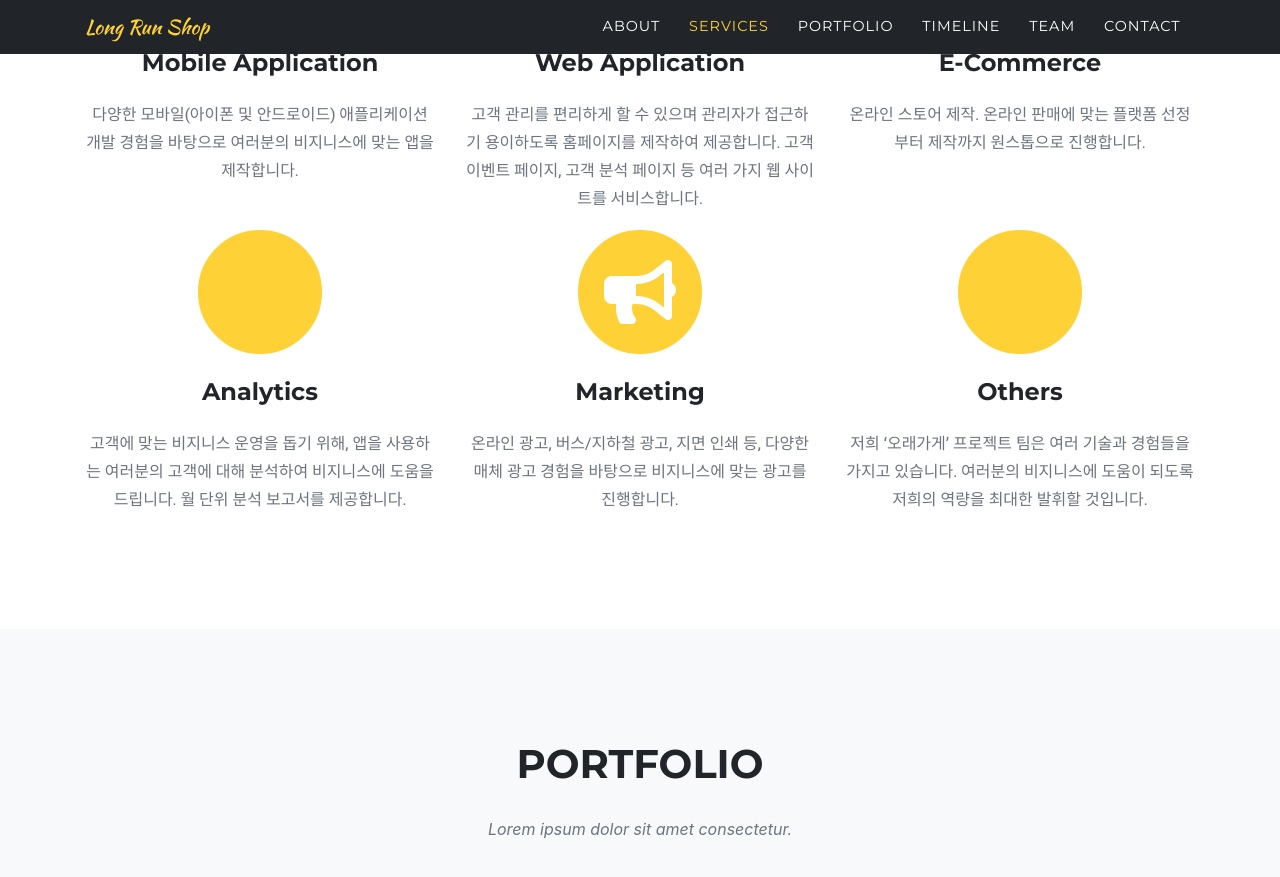
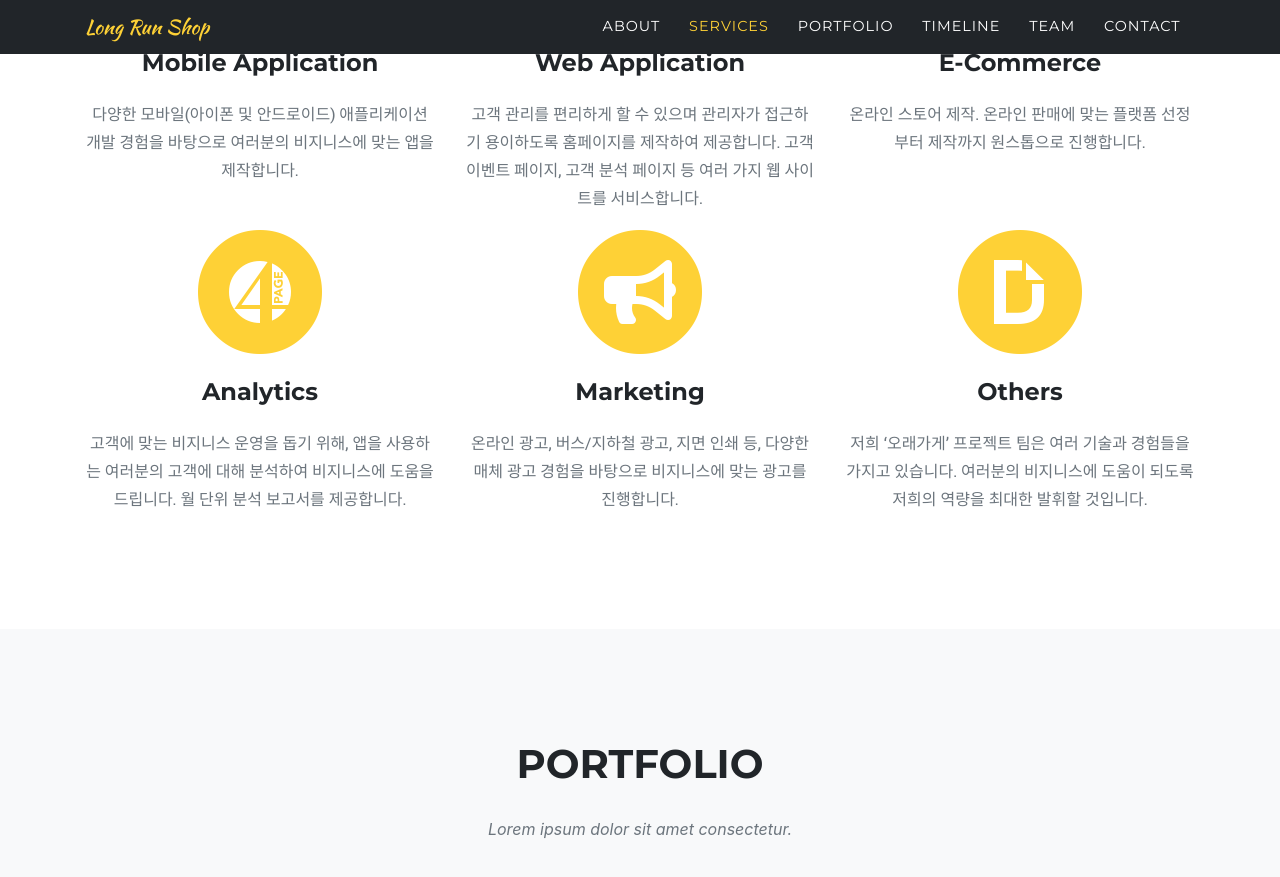
Before and after one commit to WowPeter/long-run-shop, a Jekyll site: the page built from index.md, in a window 1280 px wide and 900 px high, scrolled down 1633 px. Shown: the top 877 px of the window. Built offline with Jekyll 4.4.1, drawn with Linux system fonts in a browser that asks for light colours; some web fonts are replaced.

Commit message:
코드 정리

```diff
--- a/_data/sitetext.yml
+++ b/_data/sitetext.yml
@@ -32,13 +32,13 @@ en: &DEFAULT_EN
         icon: fas fa-shopping-cart
       - title: "Analytics"
         desc: "고객에 맞는 비지니스 운영을 돕기 위해, 앱을 사용하는 여러분의 고객에 대해 분석하여 비지니스에 도움을 드립니다. 월 단위 분석 보고서를 제공합니다."
-        icon: fab fa-grip-lines
+        icon: fab fa-page4
       - title: "Marketing"
         desc: "온라인 광고, 버스/지하철 광고, 지면 인쇄 등, 다양한 매체 광고 경험을 바탕으로 비지니스에 맞는 광고를 진행합니다."
         icon: fas fa-bullhorn
       - title: "Others"
         desc: "저희 '오래가게' 프로젝트 팀은 여러 기술과 경험들을 가지고 있습니다. 여러분의 비지니스에 도움이 되도록 저희의 역량을 최대한 발휘할 것입니다."
-        icon: fab fa-hat-wizard
+        icon: fab fa-dochub
 
   portfolio:
     title: "Portfolio"
```
